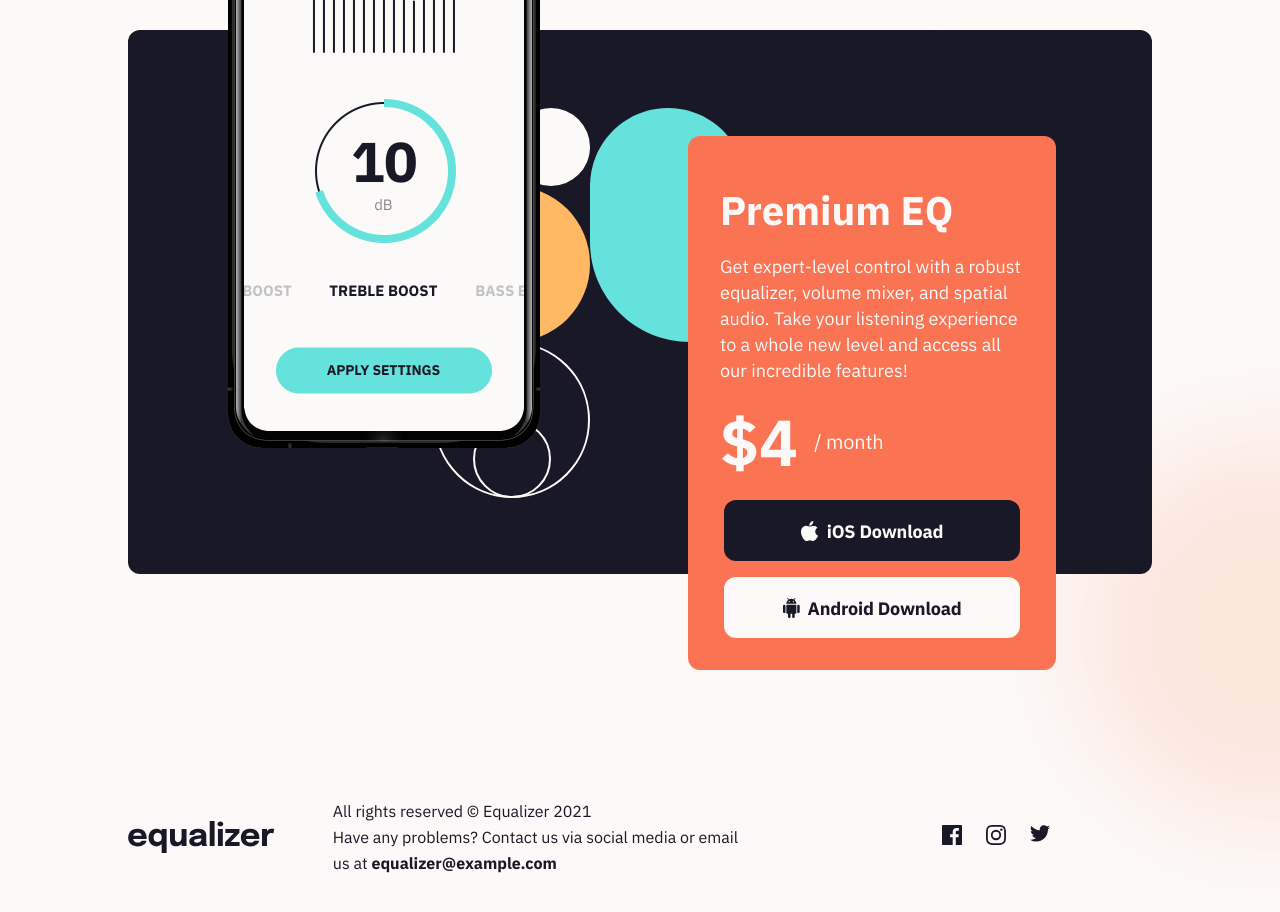
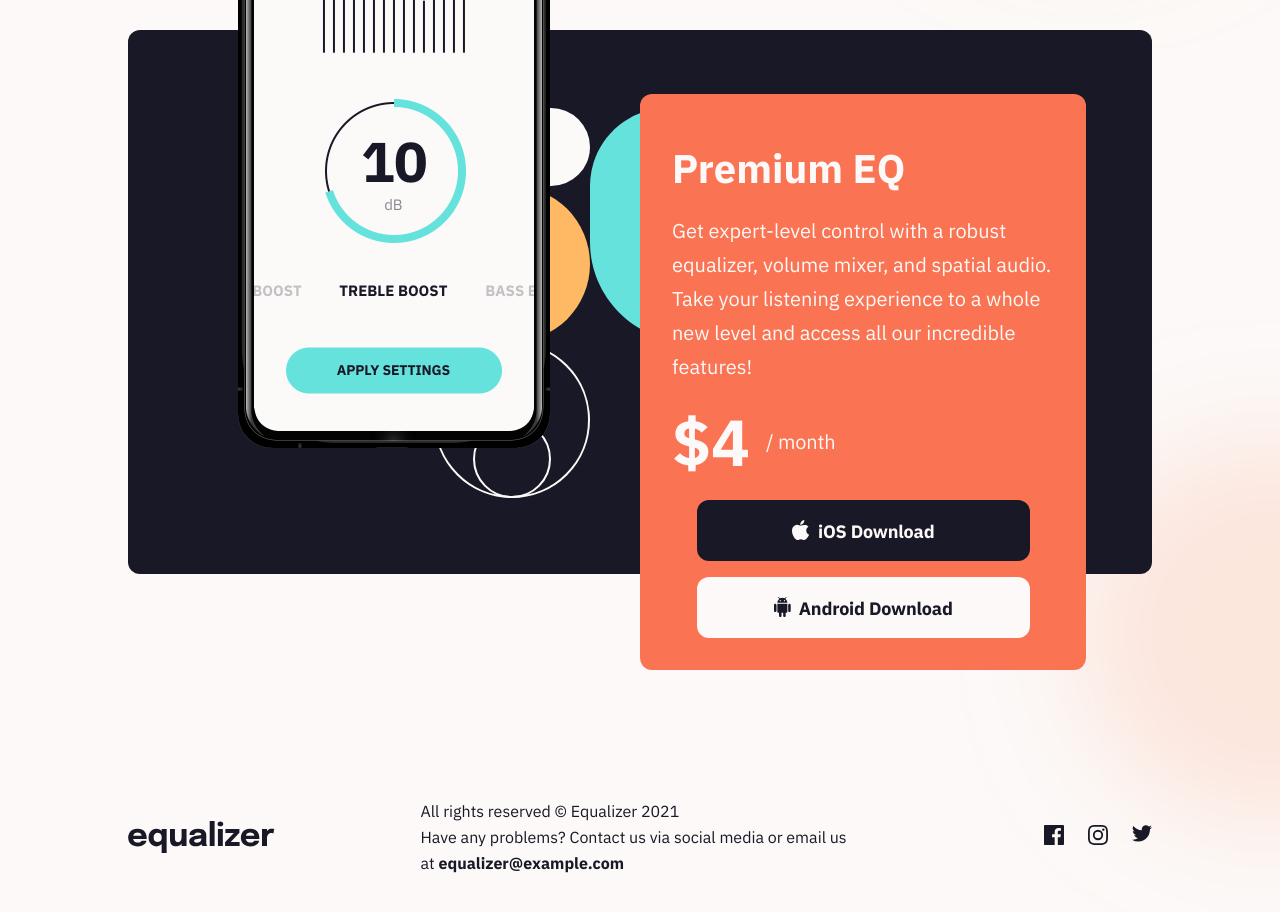
Before and after one commit to bradleyhop/frontend-mentor-equalizer, a Vue app: page / in a window 1280 px wide. Shown: the part 860-1772 px from the top of the page. Built offline with nearby package versions, Linux system fonts and the light colour scheme.

Commit message:
first final rough draft of all(ish) devices

```diff
--- a/src/assets/scss/global.scss
+++ b/src/assets/scss/global.scss
@@ -12,7 +12,13 @@
 }
 
 @mixin desktop-breakpoint {
-  @media only screen and (min-width: 1024px) {
+  @media only screen and (min-width: 1280px) {
+    @content;
+  }
+}
+
+@mixin large-desktop-breakpoint {
+  @media only screen and (min-width: 1920px) {
     @content;
   }
 }
@@ -27,6 +33,10 @@
 
   @include desktop-breakpoint {
     width: 80%;
+  }
+
+  @include large-desktop-breakpoint {
+    width: 60%;
   }
 }
 
@@ -60,17 +70,27 @@ $blackish: hsl(244, 23%, 12%);
 
   @include desktop-breakpoint {
     background-image: url("@/assets/img/bg-main-desktop.png");
-    background-position: -300px -225px;
+    background-position: -18.75rem -14rem;
+  }
+
+  @include large-desktop-breakpoint {
+    background-position: 0 0;
   }
 }
 
-h1 {
+.heading-1 {
   font-weight: bold;
   color: $blackish;
   // mobile
   font-size: 40px;
   line-height: 48px;
   letter-spacing: -0.45px;
+
+  @include tablet-breakpoint {
+    font-size: 64px;
+    line-height: 64px;
+    letter-spacing: -0.73px;
+  }
 
   @include desktop-breakpoint {
     font-size: 88px;
@@ -79,7 +99,7 @@ h1 {
   }
 }
 
-h2 {
+.heading-2 {
   font-weight: bold;
   color: $whiteish;
   // mobile
@@ -109,7 +129,8 @@ h2 {
   line-height: 28px;
 
   @include desktop-breakpoint {
-    line-height: 26px;
+    font-size: 20px;
+    line-height: 34px;
   }
 }
 
@@ -124,7 +145,11 @@ h2 {
   line-height: 32px;
   letter-spacing: -0.18px;
   border-radius: 12px;
-  // TODO: center icon image and text center both horizontally and vertidally
+
+  // special rule for small foldable devices
+  @media screen and (max-width: 300px) {
+    width: 13rem;
+  }
 
   // tablet and mobile use same size buttons; bigger for desktop
   @include desktop-breakpoint {
--- a/src/components/EqBody.vue
+++ b/src/components/EqBody.vue
@@ -39,7 +39,7 @@ export default {
             target="_blank"
             rel="norefferer noopener"
           >
-            <div class="button-container ios-button">
+            <div class="button-skel button-container ios-button">
               <span class="button-content">
                 <img
                   class="button-icon"
@@ -57,7 +57,7 @@ export default {
             target="_blank"
             rel="norefferer noopener"
           >
-            <div class="button-container android-button">
+            <div class="button-skel button-container android-button">
               <span class="button-content">
                 <img
                   class="button-icon"
@@ -93,6 +93,10 @@ export default {
     width: 80% !important;
     min-height: 54rem;
   }
+
+  @include large-desktop-breakpoint {
+    width: 60% !important;
+  }
 }
 
 .screenshot {
@@ -114,7 +118,7 @@ export default {
 
   @include desktop-breakpoint {
     width: 19.5rem;
-    right: 50%;
+    right: 48%;
   }
 }
 
@@ -169,15 +173,14 @@ export default {
   z-index: 50; // on top of everything else
 
   @include tablet-breakpoint {
-    max-width: 23rem;
+    width: 23rem;
     left: 17rem;
   }
 
   @include desktop-breakpoint {
     width: 27.9rem;
-    left: 35rem;
+    left: 50%;
   }
-
 }
 
 .action-copy-container {
@@ -236,9 +239,6 @@ export default {
 }
 
 .button-container {
-  width: 18.5rem;
-  height: 3.8rem;
-  border-radius: 12px;
   display: flex;
   align-content: center;
   justify-content: center;
--- a/src/components/EqFooter.vue
+++ b/src/components/EqFooter.vue
@@ -92,7 +92,7 @@ export default {
 }
 .bottom-logo-container {
   @include desktop-breakpoint {
-    width: 20%;
+    width: 40%;
     display: flex;
   }
 }
@@ -103,6 +103,7 @@ export default {
   @include desktop-breakpoint {
     margin: 0;
     align-self: center;
+    padding-right: 5rem;
   }
 }
 
@@ -116,7 +117,7 @@ export default {
   }
 
   @include desktop-breakpoint {
-    width: 70%;
+    width: 100%;
   }
 }
 
--- a/src/components/EqHeader.vue
+++ b/src/components/EqHeader.vue
@@ -13,7 +13,7 @@ export default {
       <img class="logo" src="@/assets/img/logo.svg" alt="equalizer logo" />
 
       <div class="heading-matter">
-        <h1 id="page-heading" class="heading-1">
+        <h1 id="page-heading" class="heading-1 heading-1-container">
           We make your music sound extraordinary.
         </h1>
 
@@ -35,14 +35,12 @@ export default {
   // NOTE: do not display this background on mobile!
 
   @include tablet-breakpoint {
-    //height: 50vh;
     background-image: url("@/assets/img/bg-pattern-1.svg");
     background-position: 36rem -2rem;
     background-size: 16rem auto;
   }
 
   @include desktop-breakpoint {
-    //height: 75vh;
     background-position: right -2rem;
     background-size: 18rem auto;
   }
@@ -72,28 +70,19 @@ export default {
   margin-bottom: 4rem;
 }
 
-.heading-1 {
-  font-size: 40px;
-  line-height: 48px;
+.heading-1-container {
   margin-bottom: 1rem;
 
   @include tablet-breakpoint {
     width: 28rem;
-    font-size: 64px;
-    line-height: 64px;
-    letter-spacing: -0.73px;
   }
 
   @include desktop-breakpoint {
     width: 55rem;
-    font-size: 88px;
-    line-height: 88px;
-    letter-spacing: -1px;
   }
 }
 
 .copy-1 {
-  // .body-1 has mobile defaults
   font-size: 16px;
   line-height: 26px;
 
```
